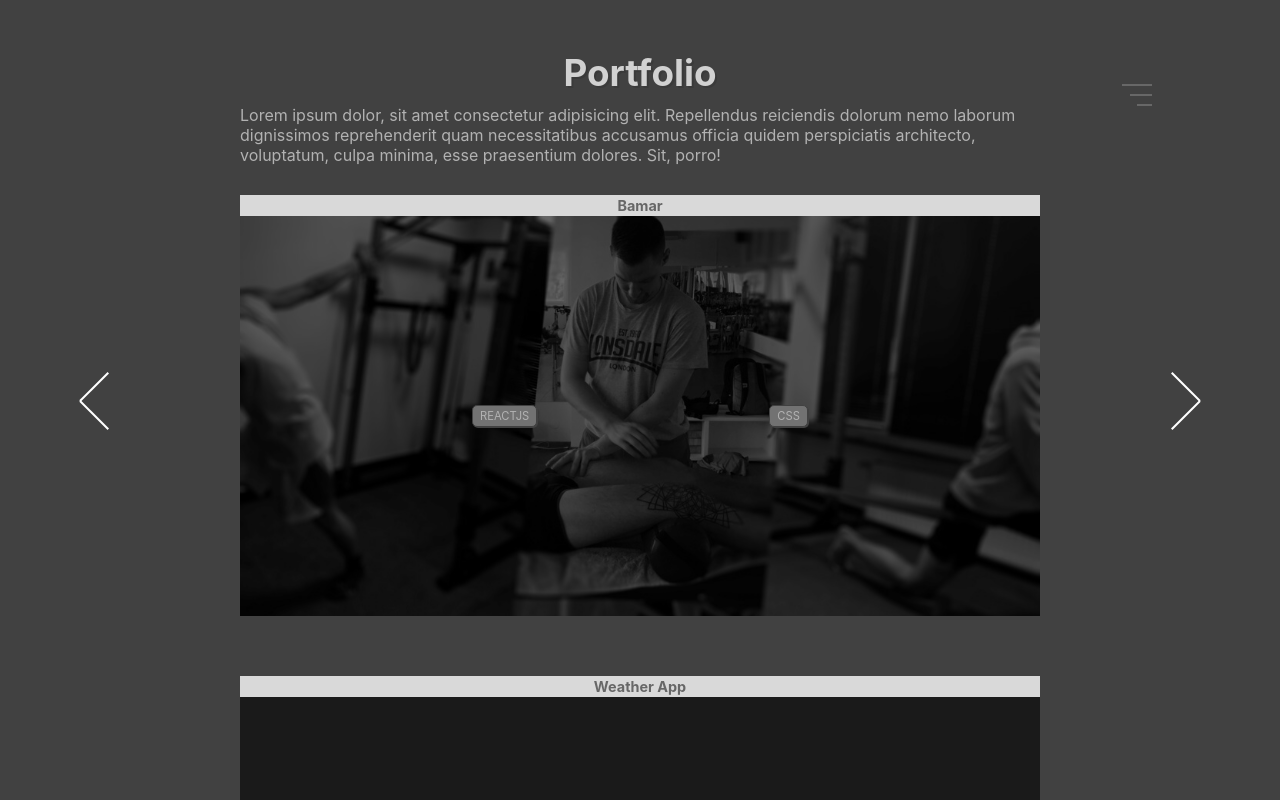
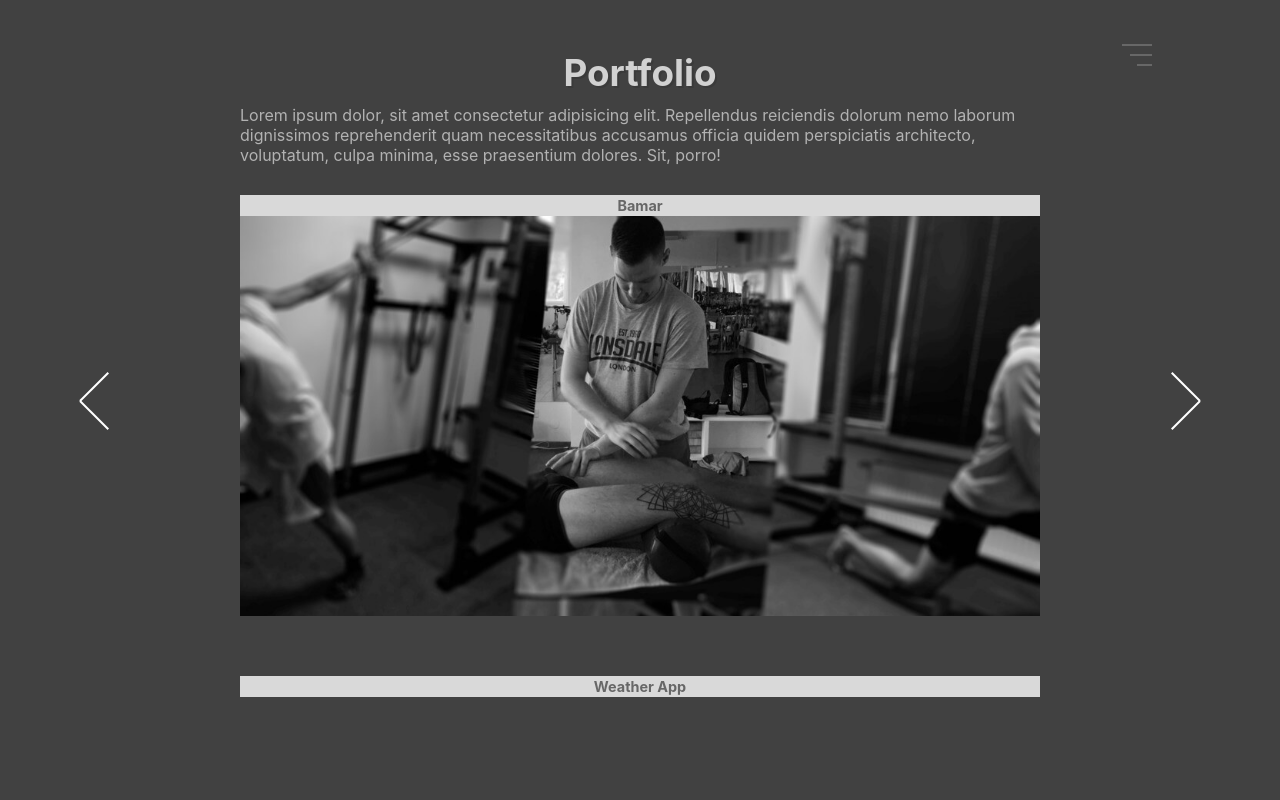
Before and after one commit to Matezbreniu/portfolio, a React (Create React App) app: page /portfolio in a window 1280 px wide. Built offline with nearby package versions, Linux system fonts and the light colour scheme.

Commit message:
added PortfolioProject animation, fixed burder pos

```diff
--- a/src/Components/Burger.js
+++ b/src/Components/Burger.js
@@ -4,7 +4,7 @@ import styled from 'styled-components';
 
 const BurgerBtn = styled.div`
   position: fixed;
-  top: 10%;
+  top: 5%;
   right: 10%;
   width: 30px;
   height: 30px;
--- a/src/Components/Form.js
+++ b/src/Components/Form.js
@@ -103,7 +103,7 @@ class Form extends Component {
 
   handleSubmit = (e) => {
     e.preventDefault();
-    if (this.state.validation) {
+    if (this.state.validation && !this.state.sent) {
       const params = {
         name: this.state.name,
         email: this.state.email,
--- a/src/Components/Header.js
+++ b/src/Components/Header.js
@@ -71,6 +71,7 @@ const NavigationName = styled.div`
   left: 50%;
   transform: translate(-50%, -50%);
 `;
+
 const LetterSpan = styled.span`
   display: inline-block;
 `;
--- a/src/Components/LinkToPortfolio.js
+++ b/src/Components/LinkToPortfolio.js
@@ -5,14 +5,13 @@ import {Link} from 'react-router-dom';
 
 const PortfolioLink = styled(Link)`
   position: absolute;
-  top: 10%;
+  top: 5%;
   left: 10%;
   width: 30px;
   height: 30px;
   z-index: 3;
   cursor: pointer;
-  opacity: ${(props) => (props.isTransitionActive ? 0 : 1)};
-  transition: 0.3s;
+  overflow: hidden;
 `;
 
 const ArrowContainer = styled.div`
--- a/src/Components/PortfolioProject.js
+++ b/src/Components/PortfolioProject.js
@@ -67,8 +67,8 @@ const PortfolioProject = ({site}) => {
         <Description>{description}</Description>
         <SubTitle>Used technologies</SubTitle>
         <TechnologiesList>
-          {technologies.map((technology) => (
-            <Technology>{technology}</Technology>
+          {technologies.map((technology, index) => (
+            <Technology key={index}>{technology}</Technology>
           ))}
         </TechnologiesList>
       </Container>
--- a/src/Components/Project.js
+++ b/src/Components/Project.js
@@ -1,6 +1,7 @@
-import React from 'react';
+import React, {Component} from 'react';
 
 import styled from 'styled-components';
+import gsap from 'gsap';
 import {Link} from 'react-router-dom';
 
 const Container = styled(Link)`
@@ -30,10 +31,7 @@ const Title = styled.h3`
 
 const Content = styled.div`
   position: relative;
-  // height: 100%;
   padding-top: 50%;
-  transition: 0.3s;
-  background-color: rgba(0, 0, 0, 0.6);
   z-index: 0;
 `;
 
@@ -42,8 +40,9 @@ const TechContainer = styled.div`
   display: flex;
   align-items: center;
   justify-content: space-evenly;
-  top: 0;
+  top: -100%;
   left: 0;
+  background-color: rgba(0, 0, 0, 0.6);
   width: 100%;
   height: 100%;
 `;
@@ -56,17 +55,61 @@ const Tech = styled.span`
   height: fit-content;
   background-color: var(--color-background-light);
   box-shadow: 1px 1px 0px 0px var(--color-background);
+  transform: translateX(-50px) scaleY(0);
   text-align: center;
   font-size: 0.7rem;
+  opacity: 0;
 `;
 
-const Project = ({project}) => {
-  const {name, technology, link, background} = project;
+class Project extends Component {
+  constructor(props) {
+    super(props);
+    this.techContainer = React.createRef();
+    this.state = {
+      isHovered: false,
+    };
+  }
+  tl = null;
+
+  handleTechContainerAnimation = () => {
+    const techContainer = this.techContainer.current;
+    const techList = techContainer.childNodes;
+    const tl = gsap.timeline({paused: true});
+    tl.to(techContainer, {
+      y: '100%',
+      duration: 0.3,
+    });
+    tl.to(techList, {
+      x: 0,
+      scaleY: 1,
+      opacity: 1,
+      duration: 0.2,
+      stagger: 0.2,
+    });
+    return tl;
+  };
+
+  handleMouseEnter = () => {
+    this.tl.play();
+  };
+  handleMouseLeave = () => {
+    this.tl.reverse(0.3);
+  };
+
+  componentDidMount() {
+    this.tl = this.handleTechContainerAnimation();
+  }
+
+  render() {
+    const {name, technology, link, background} = this.props.project;
     return (
       <Container to={link} backgroundimage={background}>
         <Title>{name}</Title>
-      <Content>
-        <TechContainer>
+        <Content
+          onMouseEnter={this.handleMouseEnter}
+          onMouseLeave={this.handleMouseLeave}
+        >
+          <TechContainer ref={this.techContainer}>
             {technology.map((tech, index) => (
               <Tech key={index}>{tech}</Tech>
             ))}
@@ -74,5 +117,7 @@ const Project = ({project}) => {
         </Content>
       </Container>
     );
-};
+  }
+}
+
 export default Project;
```
Lines whose indentation alone changed are shown as unchanged.
